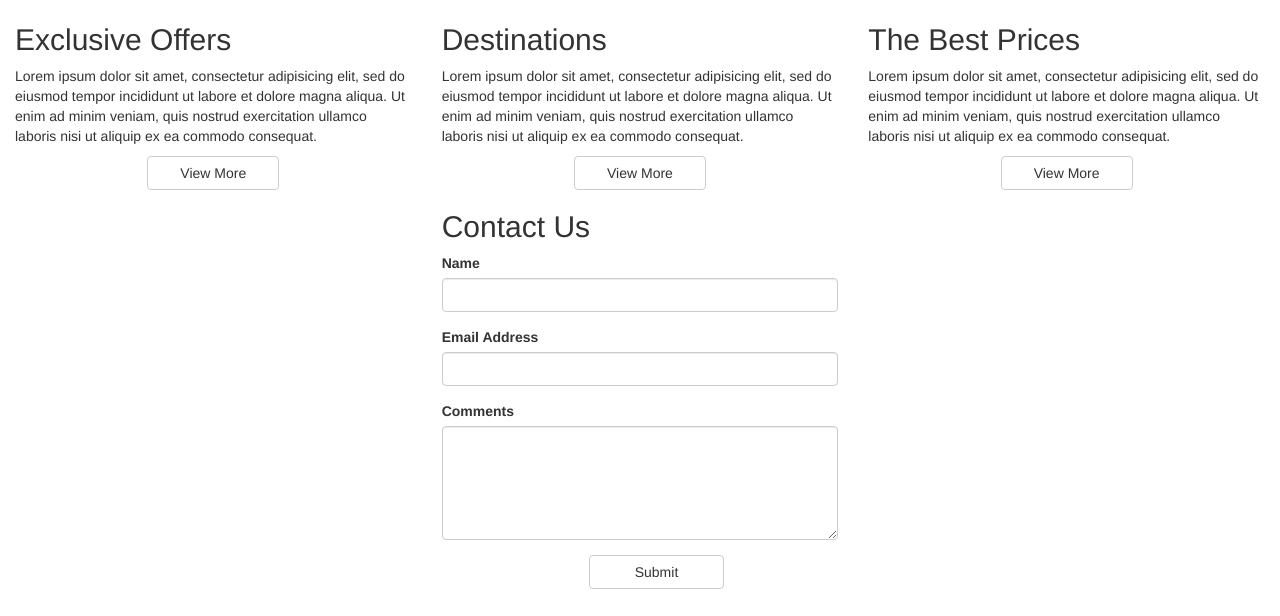
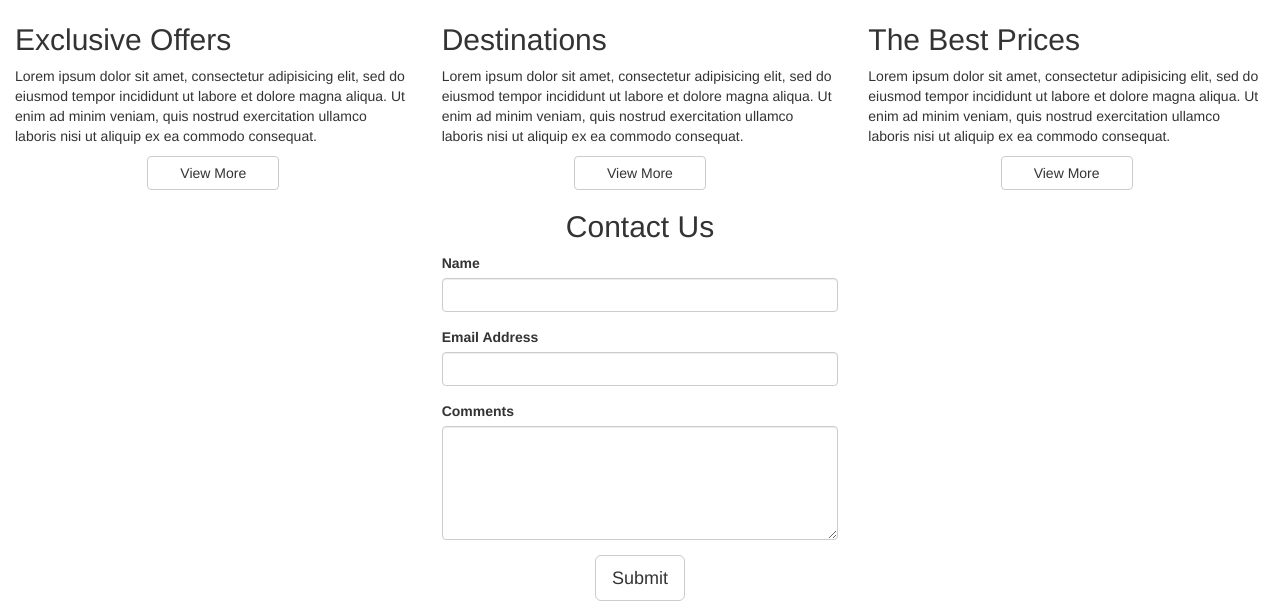
Before and after one commit to ccochran3/jQuery-basics, a plain HTML site: page bootstrap3-project/index.html in a window 1280 px wide. Shown: the part 437-1053 px from the top of the page. Before the commit the page ends 1026 px from the top, so only its background shows below. Drawn offline with nearby package versions, Linux system fonts and the light colour scheme.

Commit message:
fixed button

```diff
--- a/bootstrap3-project/index.html
+++ b/bootstrap3-project/index.html
@@ -91,8 +91,11 @@
             </div>
         </div>
         <div class="row">
+            <h2 class="col-lg-4 col-md-4 col-sm-4 col-lg-offset-4 col-md-offset-4 col-sm-offset-4 text-center">Contact
+                Us</h2>
+        </div>
+        <div class="row">
             <div class="col-lg-4 col-md-4 col-sm-4 col-lg-offset-4 col-md-offset-4 col-sm-offset-4">
-                <h2>Contact Us</h2>
                 <form>
                     <div class="form-group">
                         <label for="name">Name</label>
@@ -107,8 +110,8 @@
                         <textarea class="form-control" rows="5" id="comments"></textarea>
                     </div>
                     <div class="form-group">
-                        <div class="col-sm-offset-4 col-sm-5">
-                            <button type="submit" class="btn btn-default btn-block">Submit</button>
+                        <div class="text-center">
+                            <button type="submit" class="btn btn-default btn-lg">Submit</button>
                         </div>
                     </div>
                 </form>
```
